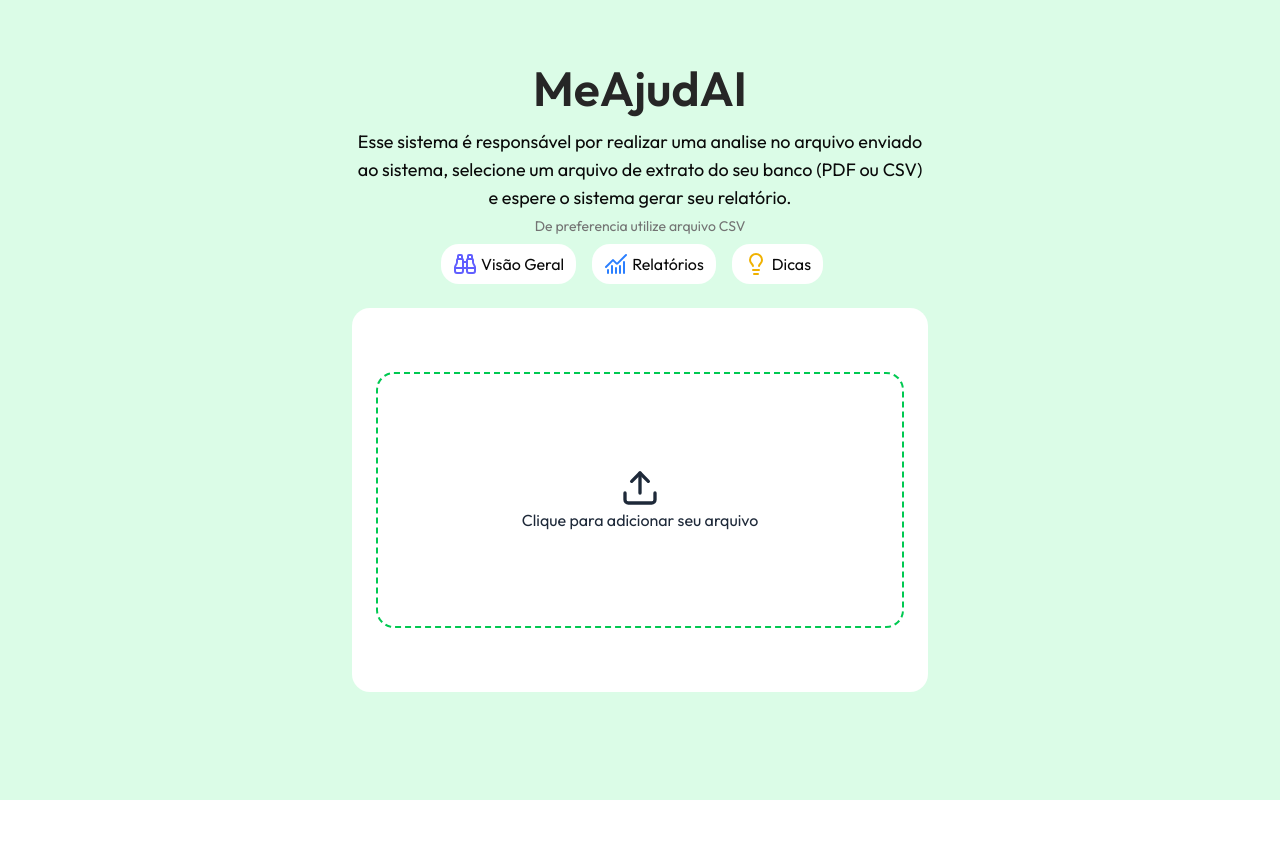
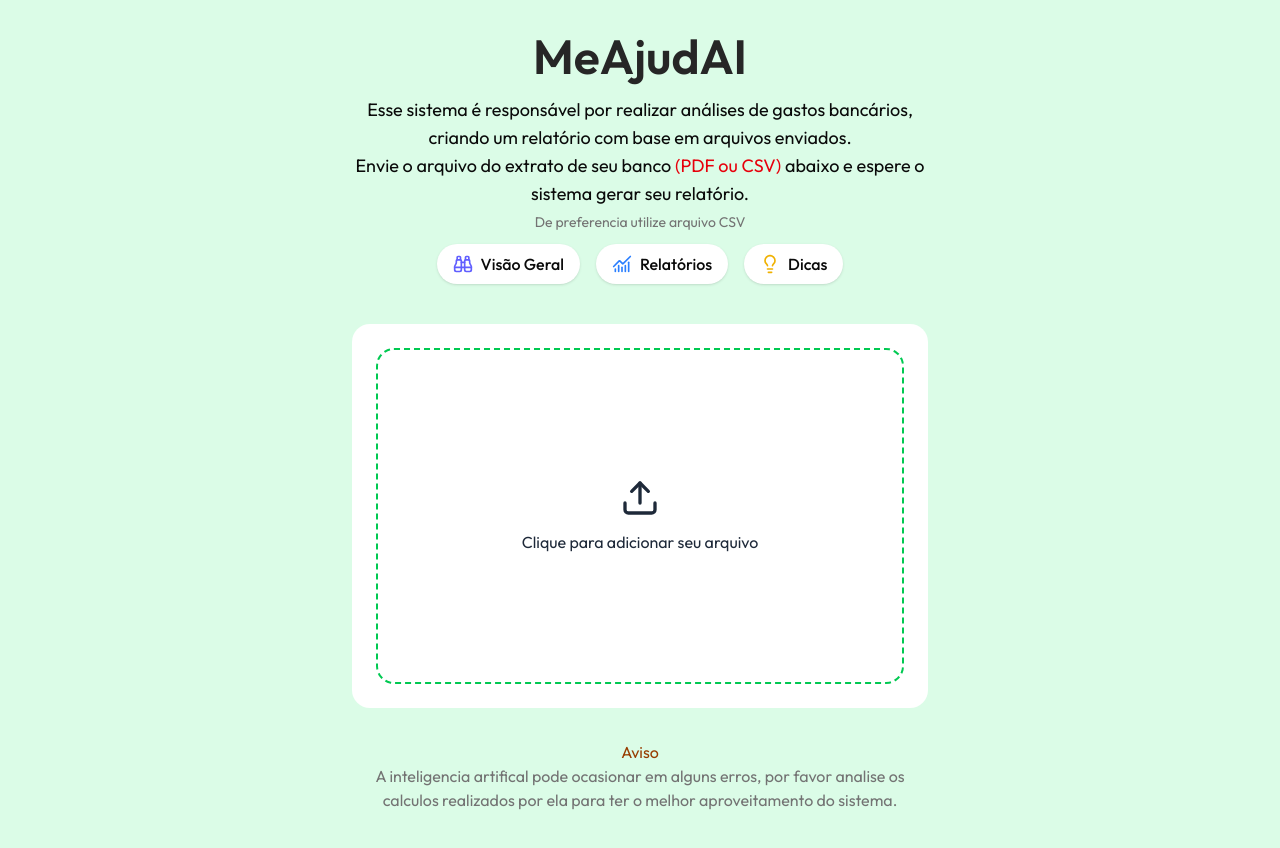
Before and after one commit to cyronp/MeAjudAI, a Next.js app: page / in a window 1280 px wide. Shown: the top 848 px of the page. Before the commit the page ends 800 px from the top, so only its background shows below. Built offline with nearby package versions, Linux system fonts and the light colour scheme.

Commit message:
feat: enhance Home component with file upload functionality and improved instructions

```diff
--- a/app/page.tsx
+++ b/app/page.tsx
@@ -1,3 +1,5 @@
+"use client";
+
 import {
   ChartNoAxesCombined,
   Lightbulb,
@@ -6,45 +8,75 @@ import {
 } from "lucide-react";
 
 export default function Home() {
+  const handleFileChange = (event: React.ChangeEvent<HTMLInputElement>) => {
+    const file = event.target.files?.[0];
+    if (file) {
+      console.log("Arquivo selecionado:", file.name);
+    }
+  };
+
   return (
-    <div className="flex flex-col items-center min-h-screen py-16 px-4 bg-green-100">
+    <div className="@container flex flex-col items-center min-h-screen py-8 px-4 bg-green-100">
       <div className="justify-center max-w-xl mx-auto text-center">
         <h1 className="font-semibold text-5xl text-neutral-800 mb-4">
           MeAjudAI
         </h1>
         <p className="text-lg mb-1">
-          Esse sistema é responsável por realizar uma analise no arquivo enviado
-          ao sistema, selecione um arquivo de extrato do seu banco (PDF ou CSV)
-          e espere o sistema gerar seu relatório.
+          Esse sistema é responsável por realizar análises de gastos bancários,
+          criando um relatório com base em arquivos enviados.
+          <br />
+          Envie o arquivo do extrato de seu banco <span className="text-red-600">(PDF ou CSV)</span> abaixo e espere o sistema
+          gerar seu relatório.
         </p>
-        <p className="text-sm text-muted-foreground">
+        <p className="text-sm text-muted-foreground mb-3">
           De preferencia utilize arquivo CSV
         </p>
       </div>
-      <div className="gap-4 flex p-2">
-        <div className="max-w-xl bg-white rounded-2xl px-3 py-2 inline-flex gap-1">
-          <Binoculars className="text-indigo-500" />
-          <h1 className="xl:text-base md:text-xs sm:text-xs">Visão Geral</h1>
+      <div className="gap-2 sm:gap-4 flex flex-wrap justify-center mb-4">
+        <div className="bg-white rounded-full px-4 sm:px-6 md:px-4 py-2 sm:py-3 md:py-2 inline-flex gap-2 items-center shadow-sm">
+          <Binoculars className="text-indigo-500 w-4 h-4 sm:w-5 sm:h-5" />
+          <h1 className="text-xs sm:text-sm md:text-base font-medium">
+            Visão Geral
+          </h1>
         </div>
-        <div className="max-w-xl bg-white rounded-2xl px-3 py-2 inline-flex gap-1">
-          <ChartNoAxesCombined className="text-blue-500" />
-          <h1 className="xl:text-base md:text-xs sm:text-xs">Relatórios</h1>
+        <div className="bg-white rounded-full px-4 sm:px-6 md:px-4 py-2 sm:py-3 md:py-2 inline-flex gap-2 items-center shadow-sm">
+          <ChartNoAxesCombined className="text-blue-500 w-4 h-4 sm:w-5 sm:h-5" />
+          <h1 className="text-xs sm:text-sm md:text-base font-medium">
+            Relatórios
+          </h1>
         </div>
-        <div className="max-w-xl bg-white rounded-2xl px-3 py-2 inline-flex gap-1">
-          <Lightbulb className="text-yellow-500" />
-          <h1 className="xl:text-base md:text-xs sm:text-xs">Dicas</h1>
+        <div className="bg-white rounded-full px-4 sm:px-6 md:px-4 py-2 sm:py-3 md:py-2 inline-flex gap-2 items-center shadow-sm">
+          <Lightbulb className="text-yellow-500 w-4 h-4 sm:w-5 sm:h-5" />
+          <h1 className="text-xs sm:text-sm md:text-base font-medium">Dicas</h1>
         </div>
-        <div className="flex"></div>
       </div>
-      <div className="flex flex-col p-4">
-        <div className="max-w-xl h-96 w-7xl bg-white rounded-2xl flex items-center justify-center p-6">
-          <div className="max-w-xl h-64 w-3xl bg-transparent border-2 border-dashed border-green-500 rounded-2xl cursor-pointer flex flex-col items-center justify-center group hover:bg-green-100/50 transition-all duration-300 ease-in-out">
-            <Upload className="text-gray-800 group-hover:text-green-400 h-10 w-10" />
-            <h1 className="text-gray-800 group-hover:text-green-400">
+      <div className="flex flex-col w-full items-center justify-center mt-6">
+        <div className="w-full max-w-xl h-80 sm:h-96 bg-white rounded-2xl flex items-center justify-center p-3 sm:p-6 mx-auto">
+          <label
+            htmlFor="file-upload"
+            className="w-full h-full bg-transparent border-2 border-dashed border-green-500 rounded-2xl cursor-pointer flex flex-col items-center justify-center gap-2 sm:gap-3 group hover:bg-green-100/50 transition-all duration-300 ease-in-out px-4"
+          >
+            <Upload className="text-gray-800 group-hover:text-green-400 h-8 w-8 sm:h-10 sm:w-10" />
+            <h1 className="text-gray-800 group-hover:text-green-400 text-sm sm:text-base text-center">
               Clique para adicionar seu arquivo
             </h1>
-          </div>
+            <input
+              id="file-upload"
+              type="file"
+              accept=".pdf,.csv"
+              onChange={handleFileChange}
+              className="hidden"
+            />
+          </label>
         </div>
+      </div>
+      <div className="justify-center max-w-xl mx-auto text-center py-8">
+        <h1 className="text-amber-800">Aviso</h1>
+        <p className="text-muted-foreground">
+          A inteligencia artifical pode ocasionar em alguns erros, por favor
+          analise os calculos realizados por ela para ter o melhor
+          aproveitamento do sistema.
+        </p>
       </div>
     </div>
   );
```
